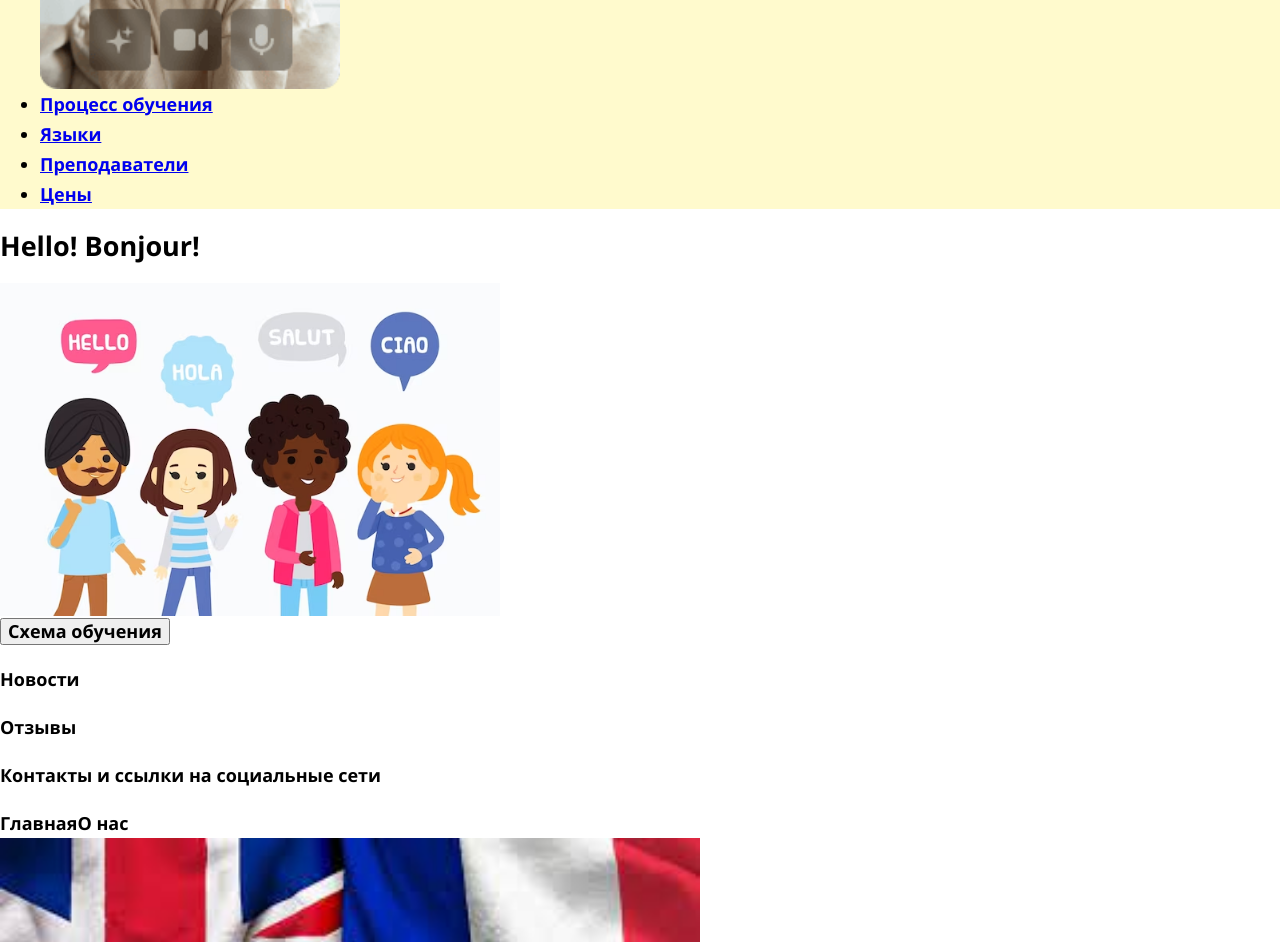
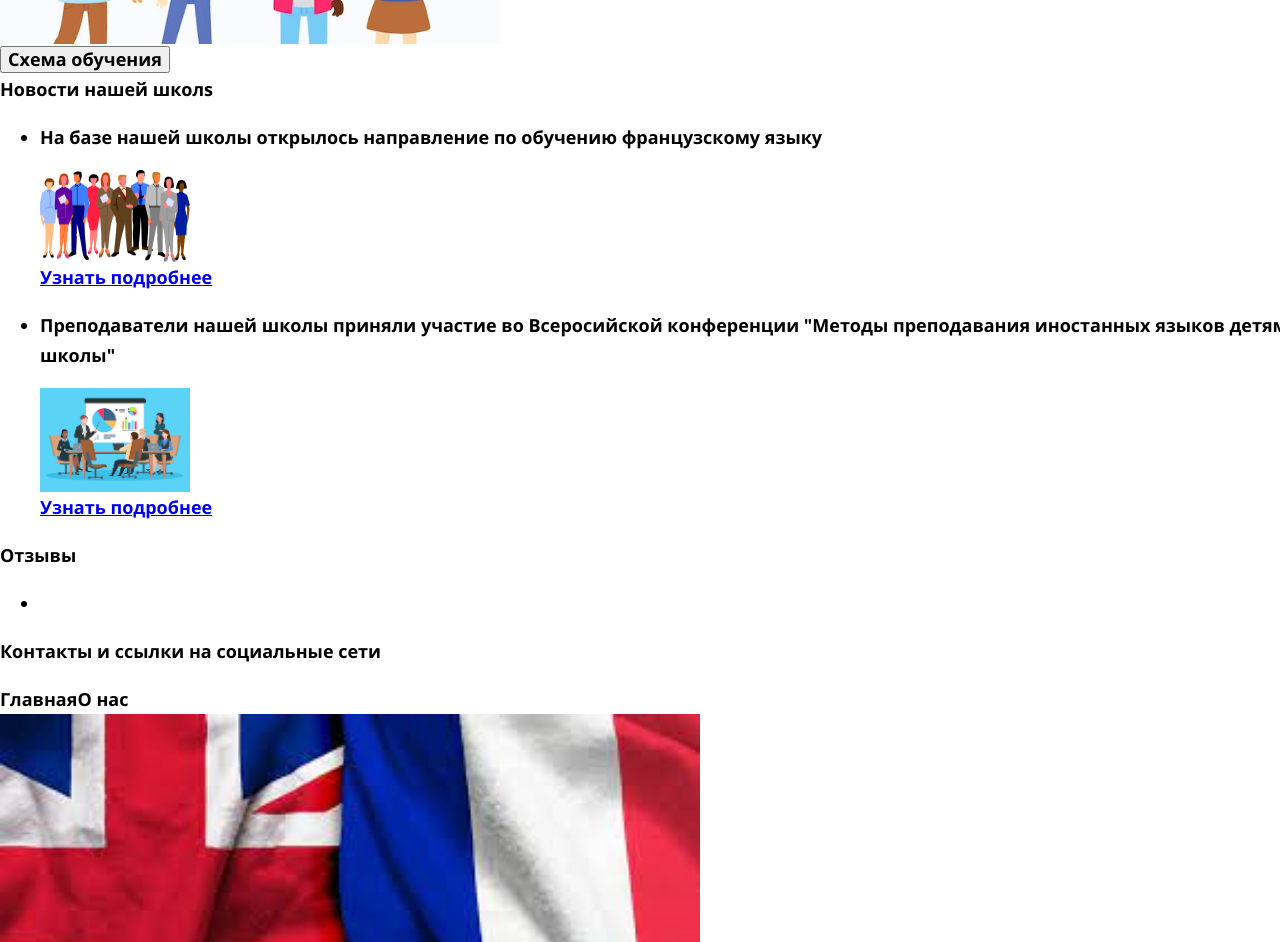
Before and after one commit to ismagilova-aa/project_Ismagilova, a plain HTML site: page index.html in a window 1280 px wide. Shown: the part 800-1742 px from the top of the page. Drawn offline with Linux system fonts and the light colour scheme; a script that the page names is missing.

Commit message:
Add files via upload

```diff
--- a/index.html
+++ b/index.html
@@ -35,7 +35,6 @@
             <ul>
                 <li><a href="#home">Главная</a></li>
                 <li><a href="#about">О школе</a></li>
-                <img src="images/lesson-form-tablet.webp" alt="Фон" width="300" height="200">
                 <li><a href="#about">Процесс обучения</a></li>
                 <li><a href="#about">Языки</a></li>
                 <li><a href="#about">Преподаватели</a></li>
@@ -49,8 +48,37 @@
             <img src="images/young-people-talking-different-languages_23-2148377121.avif" alt="Изображение" width="500"
                 height="200">
             <button>Схема обучения</button>
-            <p>Новости</p>
-            <p>Отзывы</p>
+        </section>
+        <section>
+            <div>
+                Новости нашей школs
+            </div>
+            <ul>
+                <li>
+                    <p>
+                        На базе нашей школы открылось направление по обучению французскому языку
+                    </p>
+                    <img src="images/teachers.png" alt="Фотография учителей" width="150" height="180">
+                    <a href="#">Узнать подробнее</a>
+                </li>
+                <li>
+                    <p>
+                        Преподаватели нашей школы приняли участие во Всеросийской конференции "Методы преподавания иностанных языков детям начальной школы"
+                    </p>
+                    <img src="images/business-conference.avif" alt="Бизнесс конференция" width="150" height="180">
+                    <a href="#">Узнать подробнее</a>
+                </li>
+            </ul>
+        </section>
+        <section>
+            <div>
+                Отзывы
+            </div>
+            <ul>
+                <li>
+
+                </li>
+            </ul>
         </section>
     </main>
     <footer class="main container">
```
Also changed, not shown: images/business-conference.avif (added), images/teachers.png (added).
